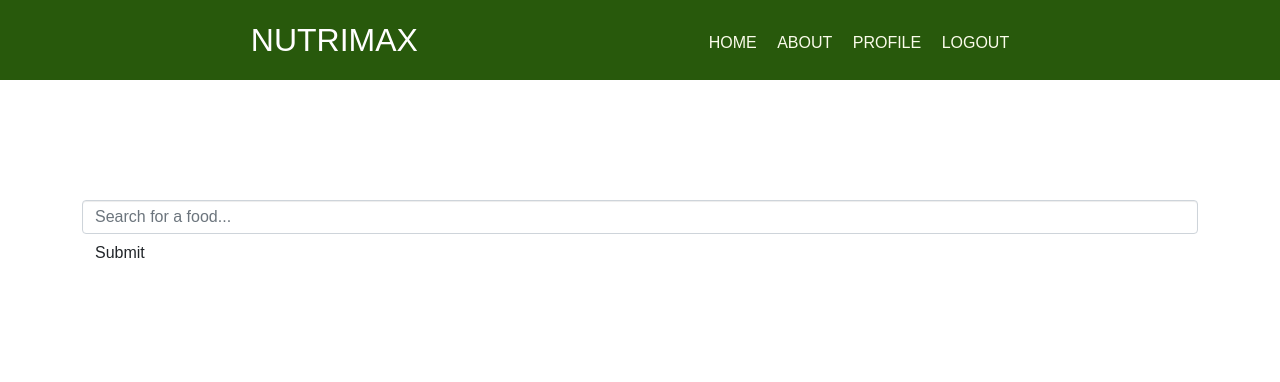
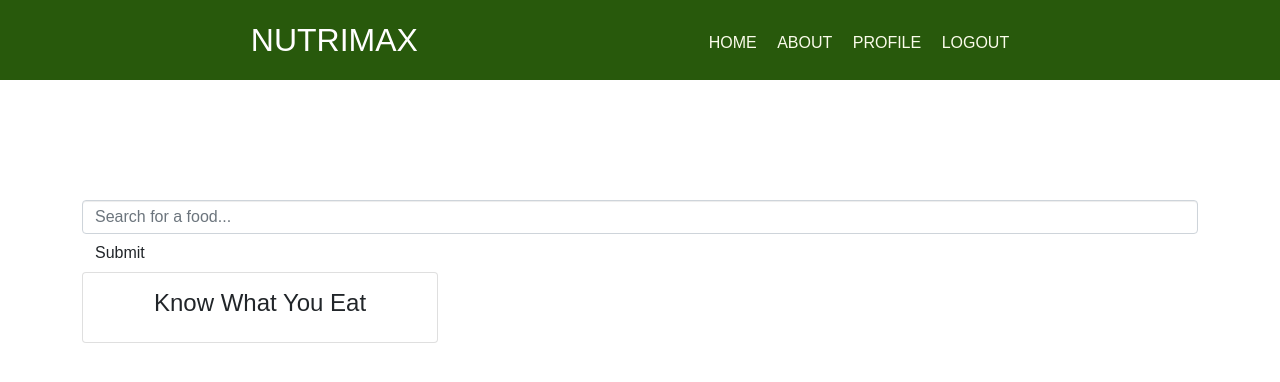
Before and after one commit to peterken674/nutrimax, a Flask app: page / in a window 1280 px wide. Shown: the top 382 px of the page. Run offline with Flask 2, Linux system fonts and the light colour scheme; some libraries are stand-ins or nearby versions.

Commit message:
Create the three  cards

```diff
--- a/app/templates/index.html
+++ b/app/templates/index.html
@@ -10,13 +10,13 @@
       <input type="text" name="food_query" id="search-food" placeholder="Search for a food..." class="form-control">
       <button   value="Submit" class="btn btn-default">Submit</button>
     </form>
-  </div><!--
+  </div>
 <div class="container site-information" >
   <div class="row">
     <div class="col-md-4">
       <div class="card text-center">
         <div class="card-body">
-          <h4 class="card-heading">Know What You Eat</h4>
+          <h4 class="card-heading">Know What You Eat</h4><!--
           <hr>
           <p>Let us know what food you are eating and we will let you know everything about it. Including all the nutrients,the ingridients,number of calories,the portion per serving  and other powerful information.We have information on 600k+ . </p>
         </div>
```
